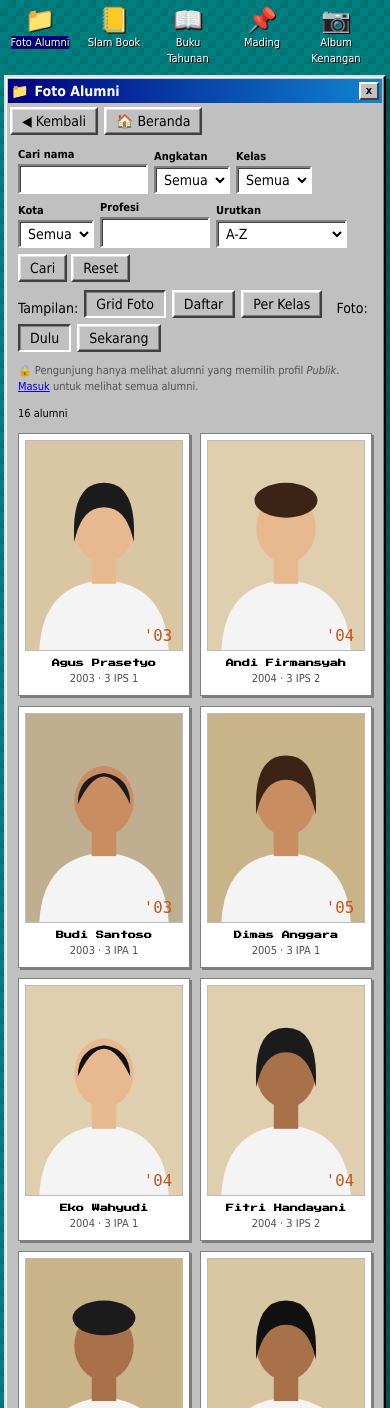
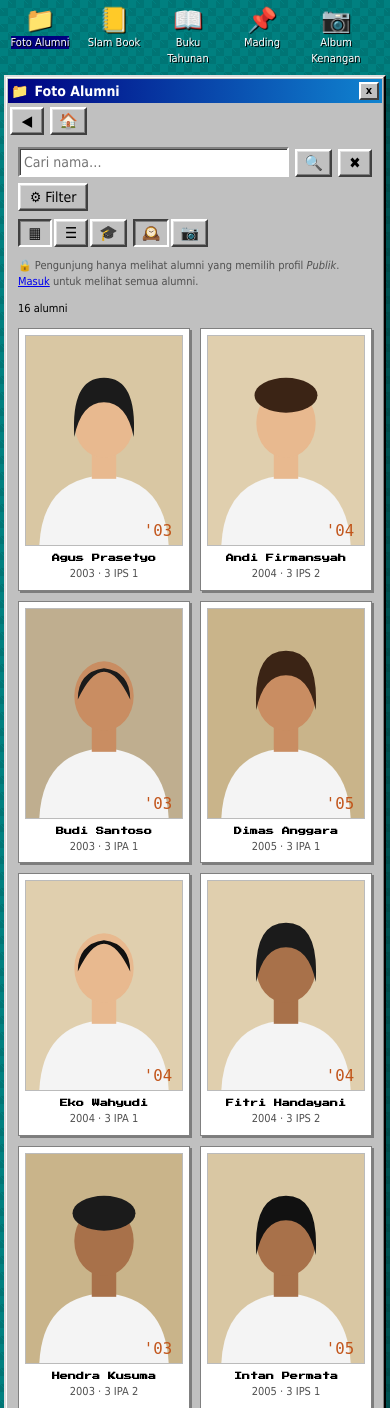
Before and after one commit to agusbest/alumni, a Laravel app: page /galeri in a window 390 px wide. Shown: the top 1408 px of the page. Run offline with Laravel 12, Linux system fonts and the light colour scheme; data comes from the database, SQL or seed files in the repository.

Commit message:
mobile scroll + tombol ikon

```diff
--- a/public/css/win98.css
+++ b/public/css/win98.css
@@ -23,14 +23,14 @@ h2,h3{font-family:"Press Start 2P",monospace;font-size:11px;line-height:1.6;marg
 .icon{display:block;width:84px;color:#fff;text-align:center;font-size:12px;padding:4px 2px;text-decoration:none;text-shadow:1px 1px #000}
 .icon .g{display:block;font-size:30px;line-height:1.2}
 .icon:hover .l,.icon:focus-visible .l,.icon.active .l{background:#000080}
-#winwrap{flex:1;min-width:0;display:flex}
-.win{flex:1;min-width:0;display:flex;flex-direction:column;background:#c0c0c0;border:2px solid;border-color:#dfdfdf #000 #000 #dfdfdf;box-shadow:inset -1px -1px #808080,inset 1px 1px #fff,4px 4px 0 rgba(0,0,0,.35);padding:2px}
+#winwrap{flex:1;min-width:0;min-height:0;display:flex}
+.win{flex:1;min-width:0;min-height:0;display:flex;flex-direction:column;background:#c0c0c0;border:2px solid;border-color:#dfdfdf #000 #000 #dfdfdf;box-shadow:inset -1px -1px #808080,inset 1px 1px #fff,4px 4px 0 rgba(0,0,0,.35);padding:2px}
 .tb{background:linear-gradient(90deg,#000080,#1084d0);color:#fff;display:flex;align-items:center;gap:6px;padding:2px 3px}
 .tt{flex:1;font-weight:bold;white-space:nowrap;overflow:hidden;text-overflow:ellipsis}
 .tbb{width:20px;height:18px;padding:0;background:#c0c0c0;border:2px solid;border-color:#fff #404040 #404040 #fff;font:bold 11px/14px Tahoma;color:#000;text-align:center;text-decoration:none;display:block}
 .navbar{display:flex;gap:6px;align-items:center;padding:4px 2px 2px;flex-wrap:wrap}
 .navbar .path{flex:1;font-size:12px;color:#333;white-space:nowrap;overflow:hidden;text-overflow:ellipsis}
-.wb{flex:1;overflow:auto;background:#c0c0c0;padding:10px;min-height:0}
+.wb{flex:1;overflow:auto;-webkit-overflow-scrolling:touch;overscroll-behavior:contain;touch-action:pan-y pan-x;background:#c0c0c0;padding:10px;min-height:0}
 .flash{padding:6px 10px;margin-bottom:8px;border:1px solid #000;background:#ffffe1}
 .flash.err{background:#ffd9d9}
 .flash ul{margin:0;padding-left:18px}
@@ -130,9 +130,23 @@ dl.d dt{font-weight:bold}dl.d dd{margin:0;word-break:break-word}
 .dpad{display:grid;grid-template-columns:repeat(3,44px);gap:4px;margin:8px auto;justify-content:center}
 .dpad .btn{min-height:40px;font-size:16px;padding:0}
 .bar{height:14px;background:#000080;display:inline-block;vertical-align:middle}
+
+/* tombol ikon ringkas */
+.ibtn{min-width:34px;padding:3px 7px;text-align:center;font-size:15px;line-height:1.2}
+.seg{display:inline-flex;gap:2px;align-items:center}
+.gsearch input[type=search]{flex:1;min-width:110px}
+.filt{flex-basis:100%}
+.filt summary{display:inline-block;cursor:pointer;list-style:none}
+.filt summary::-webkit-details-marker{display:none}
+.filt[open] summary{border-color:#404040 #fff #fff #404040}
+.filtbody{display:flex;gap:6px;flex-wrap:wrap;margin-top:6px;padding:6px;border:2px solid;border-color:#808080 #fff #fff #808080}
+.filtbody select,.filtbody input{max-width:100%}
+.bar2{display:flex;gap:6px;align-items:center;flex-wrap:wrap;margin-bottom:8px}
 @media (max-width:760px){
  body{font-size:14px}
  #desk{flex-direction:column;padding:4px;gap:4px}
+ #icons{flex:none}
+ .filtbody>div{flex:1 1 42%}.filtbody select,.filtbody input{width:100%!important}
  #icons{display:flex;width:auto;overflow-x:auto;overflow-y:hidden;gap:2px;padding-bottom:2px}
  .icon{flex:none;width:72px;font-size:11px;padding:2px}.icon .g{font-size:24px}
  .two{grid-template-columns:1fr}
--- a/resources/views/gallery/index.blade.php
+++ b/resources/views/gallery/index.blade.php
@@ -2,10 +2,16 @@
 @section('title', 'Foto Alumni')
 @section('icon', '📁')
 @section('content')
-    <form method="GET" action="{{ route('galeri.index') }}" class="toolbar">
+    @php($filtActive = $f['ang'] !== '' || $f['kelas'] !== '' || $f['kota'] !== '' || $f['prof'] !== '' || $f['sort'] !== 'az')
+    <form method="GET" action="{{ route('galeri.index') }}" class="toolbar gsearch">
         <input type="hidden" name="view" value="{{ $f['view'] }}">
         <input type="hidden" name="foto" value="{{ $f['foto'] }}">
-        <div><label for="q">Cari nama</label><input type="search" id="q" name="q" value="{{ $f['q'] }}" style="width:130px"></div>
+        <input type="search" id="q" name="q" value="{{ $f['q'] }}" placeholder="Cari nama…" aria-label="Cari nama">
+        <button class="btn ibtn" type="submit" title="Cari" aria-label="Cari">🔍</button>
+        <a class="btn ibtn" href="{{ route('galeri.index') }}" title="Reset" aria-label="Reset">✖</a>
+        <details class="filt" @if ($filtActive) open @endif>
+            <summary class="btn" title="Filter lainnya">⚙ Filter</summary>
+            <div class="filtbody">
                 <div><label for="ang">Angkatan</label>
                     <select id="ang" name="ang"><option value="">Semua</option>
                         @foreach ($angkatans as $a)<option value="{{ $a }}" @selected((string) $f['ang'] === (string) $a)>{{ $a }}</option>@endforeach
@@ -18,25 +24,29 @@
                     <select id="kota" name="kota"><option value="">Semua</option>
                         @foreach ($kotas as $k)<option @selected($f['kota'] === $k)>{{ $k }}</option>@endforeach
                     </select></div>
-        <div><label for="prof">Profesi</label><input type="search" id="prof" name="prof" value="{{ $f['prof'] }}" style="width:110px"></div>
+                <div><label for="prof">Profesi</label><input type="search" id="prof" name="prof" value="{{ $f['prof'] }}"></div>
                 <div><label for="sort">Urutkan</label>
                     <select id="sort" name="sort">
                         <option value="az" @selected($f['sort'] === 'az')>A-Z</option>
                         <option value="ang" @selected($f['sort'] === 'ang')>Angkatan</option>
                         <option value="new" @selected($f['sort'] === 'new')>Terbaru gabung</option>
                     </select></div>
-        <div><button class="btn" type="submit">Cari</button> <a class="btn" href="{{ route('galeri.index') }}">Reset</a></div>
+                <div style="align-self:flex-end"><button class="btn" type="submit">Terapkan</button></div>
+            </div>
+        </details>
     </form>
 
-    <div class="toolbar">
-        <span>Tampilan:</span>
-        @foreach (['grid' => 'Grid Foto', 'list' => 'Daftar', 'kelas' => 'Per Kelas'] as $k => $l)
-            <a class="btn {{ $f['view'] === $k ? 'on' : '' }}" href="{{ request()->fullUrlWithQuery(['view' => $k, 'page' => null]) }}">{{ $l }}</a>
+    <div class="bar2">
+        <span class="seg" role="group" aria-label="Tampilan">
+            @foreach (['grid' => ['▦', 'Grid foto'], 'list' => ['☰', 'Daftar'], 'kelas' => ['🎓', 'Per kelas']] as $k => [$i, $l])
+                <a class="btn ibtn {{ $f['view'] === $k ? 'on' : '' }}" title="{{ $l }}" aria-label="{{ $l }}" href="{{ request()->fullUrlWithQuery(['view' => $k, 'page' => null]) }}">{{ $i }}</a>
             @endforeach
-        <span style="margin-left:8px">Foto:</span>
-        @foreach (['then' => 'Dulu', 'now' => 'Sekarang'] as $k => $l)
-            <a class="btn {{ $f['foto'] === $k ? 'on' : '' }}" href="{{ request()->fullUrlWithQuery(['foto' => $k]) }}">{{ $l }}</a>
+        </span>
+        <span class="seg" role="group" aria-label="Jenis foto">
+            @foreach (['then' => ['🕰️', 'Foto dulu'], 'now' => ['📷', 'Foto sekarang']] as $k => [$i, $l])
+                <a class="btn ibtn {{ $f['foto'] === $k ? 'on' : '' }}" title="{{ $l }}" aria-label="{{ $l }}" href="{{ request()->fullUrlWithQuery(['foto' => $k]) }}">{{ $i }}</a>
             @endforeach
+        </span>
     </div>
 
     @guest
--- a/resources/views/layouts/app.blade.php
+++ b/resources/views/layouts/app.blade.php
@@ -47,8 +47,8 @@
                 <a class="tbb" href="{{ route('home') }}" aria-label="Tutup, kembali ke beranda">x</a>
             </div>
             <div class="navbar">
-                <a class="btn" href="{{ url()->previous(route('home')) }}">◀ Kembali</a>
-                <a class="btn" href="{{ route('home') }}">🏠 Beranda</a>
+                <a class="btn ibtn" href="{{ url()->previous(route('home')) }}" title="Kembali" aria-label="Kembali">◀</a>
+                <a class="btn ibtn" href="{{ route('home') }}" title="Beranda" aria-label="Beranda">🏠</a>
                 <span class="path">{{ config('reuni.name') }} › @yield('title', 'Beranda')</span>
             </div>
             <div class="wb">
```
Lines whose indentation alone changed are shown as unchanged.
